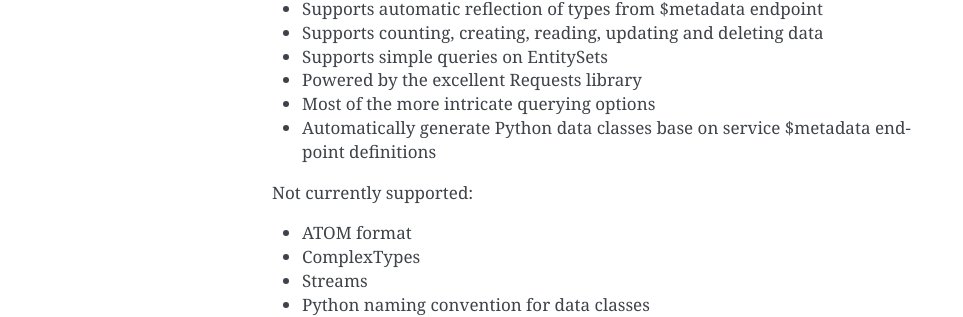
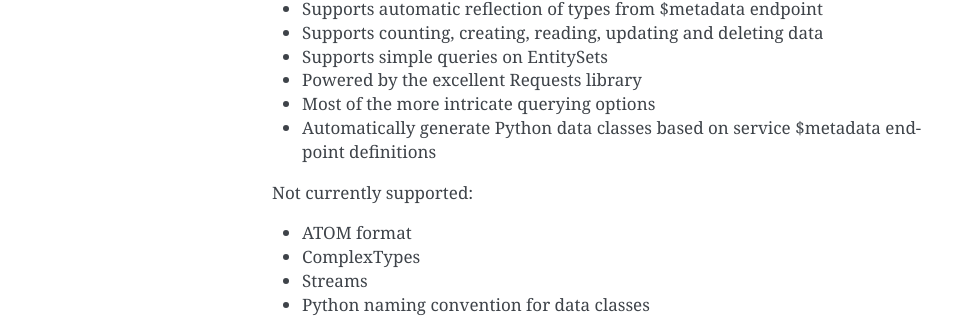
Before and after one commit to tuomur/python-odata, a Sphinx documentation site: the page built from doc/index.rst, in a window 1280 px wide. Shown: the part 387-704 px from the top of the page, without its empty margins (148-1111 px from the left). Built offline with Sphinx 7.4.7, drawn with Linux system fonts in a browser that asks for light colours.

Commit message:
Fixed readthedocs

```diff
--- a/doc/index.rst
+++ b/doc/index.rst
@@ -21,7 +21,7 @@ Features:
 - Supports simple queries on EntitySets
 - Powered by the excellent Requests library
 - Most of the more intricate querying options
-- Automatically generate Python data classes base on service $metadata endpoint definitions
+- Automatically generate Python data classes based on service $metadata endpoint definitions
 
 Not currently supported:
 
```
